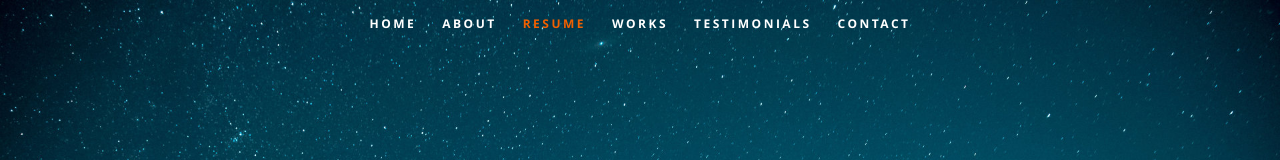
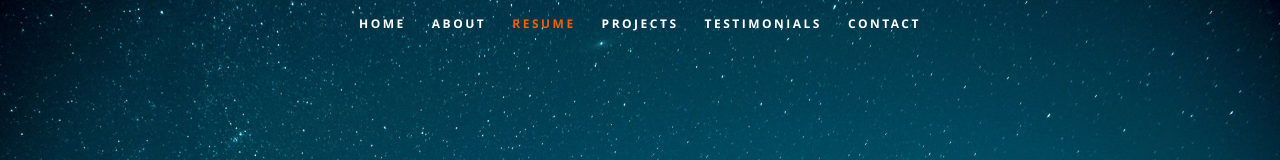
Before and after one commit to Mazen-Z/Mazen_Web_Portfolio, a React (Create React App) app: page / in a window 1280 px wide. Shown: the top 160 px of the page. Built offline with nearby package versions, Linux system fonts and the light colour scheme.

Commit message:
syntax fixes

```diff
--- a/src/Components/Header.js
+++ b/src/Components/Header.js
@@ -46,7 +46,7 @@ const Header = ({ data }) => {
           </li>
           <li>
             <a className="smoothscroll" href="#portfolio">
-              Works
+              Projects
             </a>
           </li>
           <li>
```
